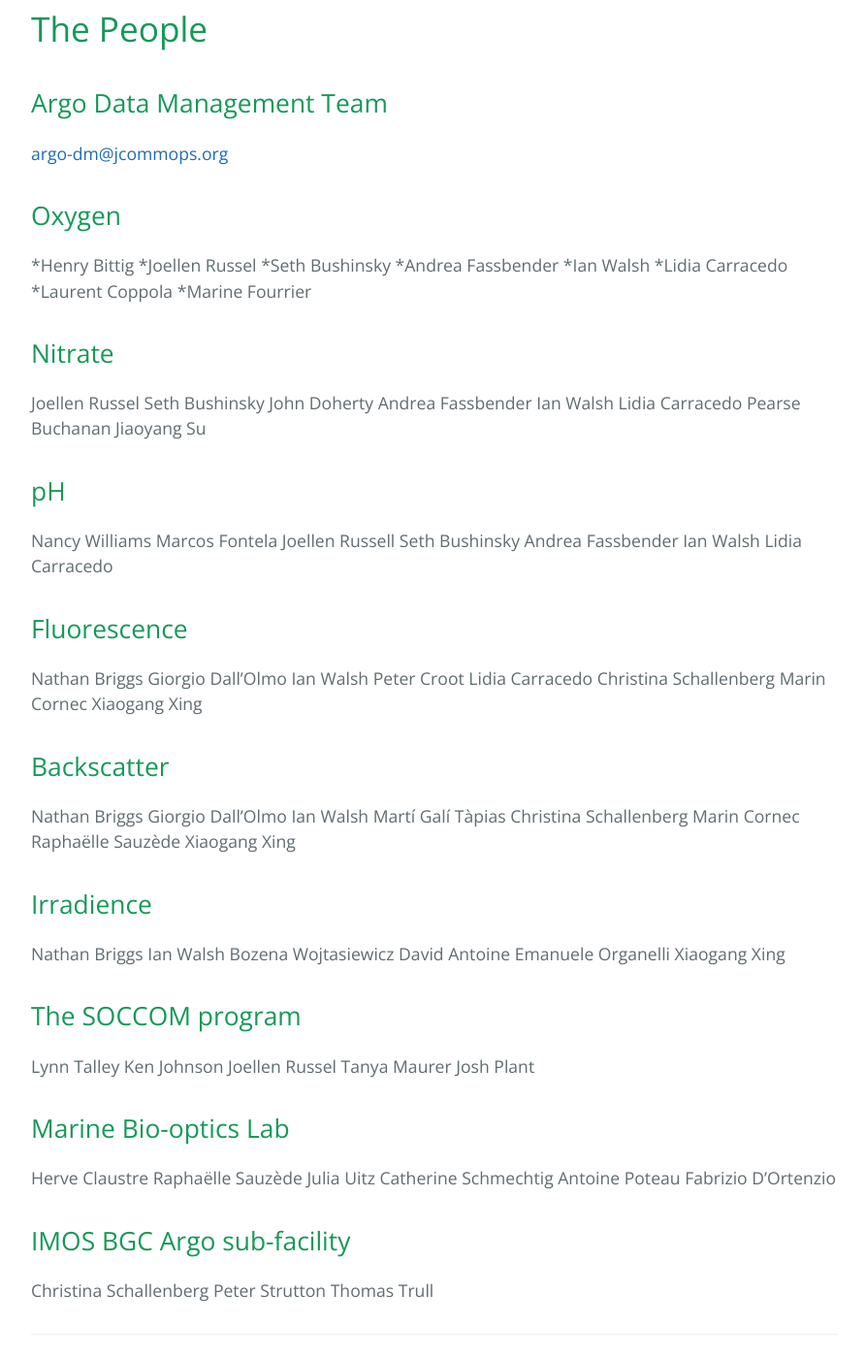
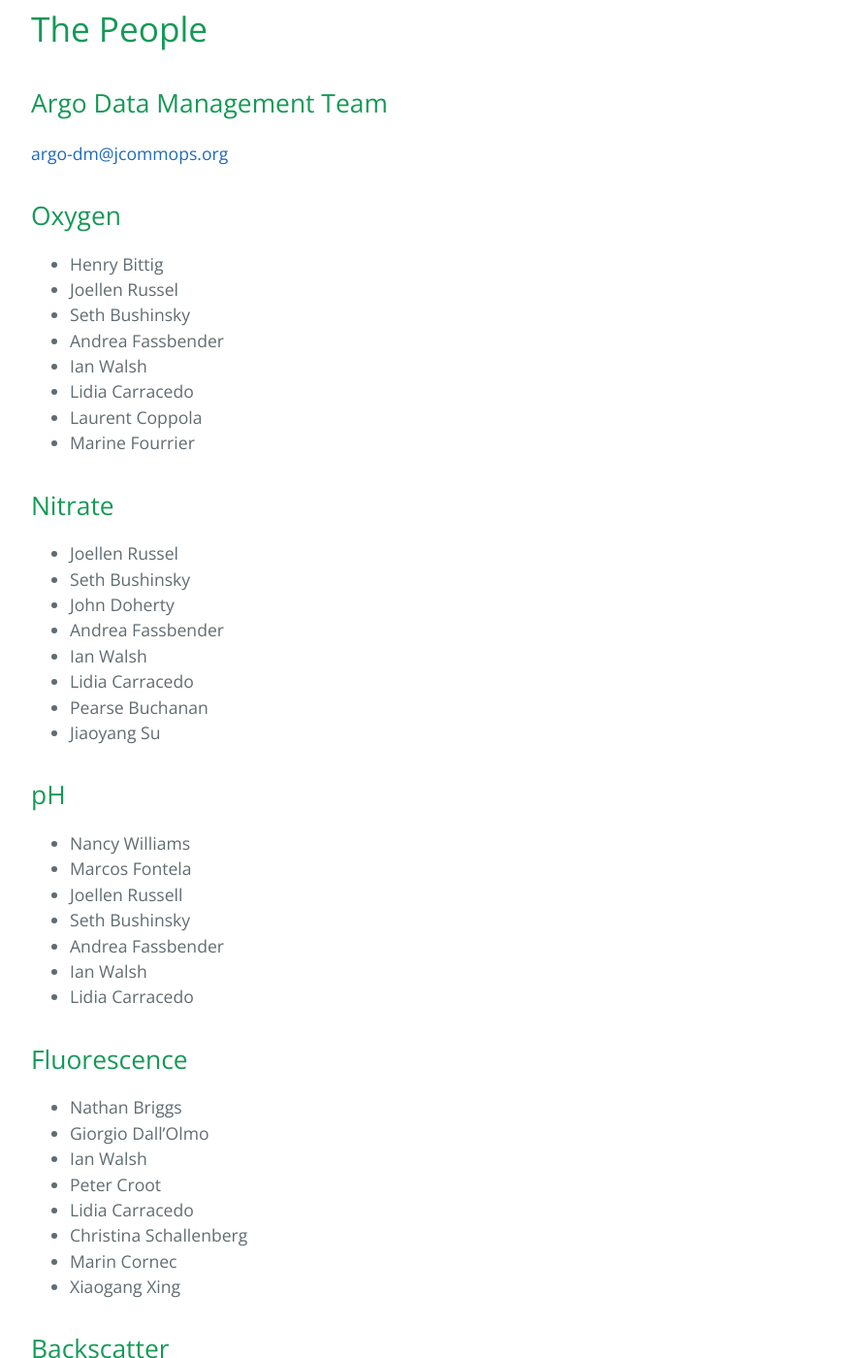
Before and after one commit to KimBaldry/FriendlyExperts, a Jekyll site: the page built from FriendlyExperts/index.md, in a window 1280 px wide and 1400 px high, scrolled down 708 px. Shown: the whole window at 97% size, without its empty margins (192-1084 px from the left). Built offline with Jekyll 4.4.1, drawn with Linux system fonts in a browser that asks for light colours; some of the changed text lies outside the part shown.

Commit message:
Update index.md

```diff
--- a/FriendlyExperts/index.md
+++ b/FriendlyExperts/index.md
@@ -17,78 +17,78 @@ Please also contact the gmail address if you have experience working with BGC Ar
 [argo-dm@jcommops.org](mailto:argo-dm@jcommops.org?)
 
 ## Oxygen
-*Henry Bittig
-*Joellen Russel
-*Seth Bushinsky
-*Andrea Fassbender
-*Ian Walsh
-*Lidia Carracedo
-*Laurent Coppola
-*Marine Fourrier
+- Henry Bittig
+- Joellen Russel
+- Seth Bushinsky
+- Andrea Fassbender
+- Ian Walsh
+- Lidia Carracedo
+- Laurent Coppola
+- Marine Fourrier
 
 ## Nitrate
-Joellen Russel
-Seth Bushinsky
-John Doherty
-Andrea Fassbender
-Ian Walsh
-Lidia Carracedo
-Pearse Buchanan
-Jiaoyang Su
+- Joellen Russel
+- Seth Bushinsky
+- John Doherty
+- Andrea Fassbender
+- Ian Walsh
+- Lidia Carracedo
+- Pearse Buchanan
+- Jiaoyang Su
 
 ## pH
-Nancy Williams
-Marcos Fontela
-Joellen Russell
-Seth Bushinsky
-Andrea Fassbender
-Ian Walsh
-Lidia Carracedo
+- Nancy Williams
+- Marcos Fontela
+- Joellen Russell
+- Seth Bushinsky
+- Andrea Fassbender
+- Ian Walsh
+- Lidia Carracedo
 
 ## Fluorescence
-Nathan Briggs
-Giorgio Dall’Olmo
-Ian Walsh
-Peter Croot
-Lidia Carracedo
-Christina Schallenberg
-Marin Cornec
-Xiaogang Xing
+- Nathan Briggs
+- Giorgio Dall’Olmo
+- Ian Walsh
+- Peter Croot
+- Lidia Carracedo
+- Christina Schallenberg
+- Marin Cornec
+- Xiaogang Xing
 
 ## Backscatter
-Nathan Briggs
-Giorgio Dall’Olmo
-Ian Walsh
-Martí Galí Tàpias
-Christina Schallenberg
-Marin Cornec
-Raphaëlle Sauzède
-Xiaogang Xing
+- Nathan Briggs
+- Giorgio Dall’Olmo
+- Ian Walsh
+- Martí Galí Tàpias
+- Christina Schallenberg
+- Marin Cornec
+- Raphaëlle Sauzède
+- Xiaogang Xing
 
 ## Irradience
-Nathan Briggs
-Ian Walsh
-Bozena Wojtasiewicz
-David Antoine
-Emanuele Organelli
-Xiaogang Xing
+- Nathan Briggs
+- Ian Walsh
+- Bozena Wojtasiewicz
+- David Antoine
+- Emanuele Organelli
+- Xiaogang Xing
 
 ## The SOCCOM program
-Lynn Talley
-Ken Johnson
-Joellen Russel
-Tanya Maurer
-Josh Plant
+- Lynn Talley
+- Ken Johnson
+- Joellen Russel
+- Tanya Maurer
+- Josh Plant
 
 ## Marine Bio-optics Lab
-Herve Claustre
-Raphaëlle Sauzède
-Julia Uitz
-Catherine Schmechtig
-Antoine Poteau
-Fabrizio D'Ortenzio
+- Herve Claustre
+- Raphaëlle Sauzède
+- Julia Uitz
+- Catherine Schmechtig
+- Antoine Poteau
+- Fabrizio D'Ortenzio
 
 ## IMOS BGC Argo sub-facility
-Christina Schallenberg
-Peter Strutton
-Thomas Trull
+- Christina Schallenberg
+- Peter Strutton
+- Thomas Trull
```
